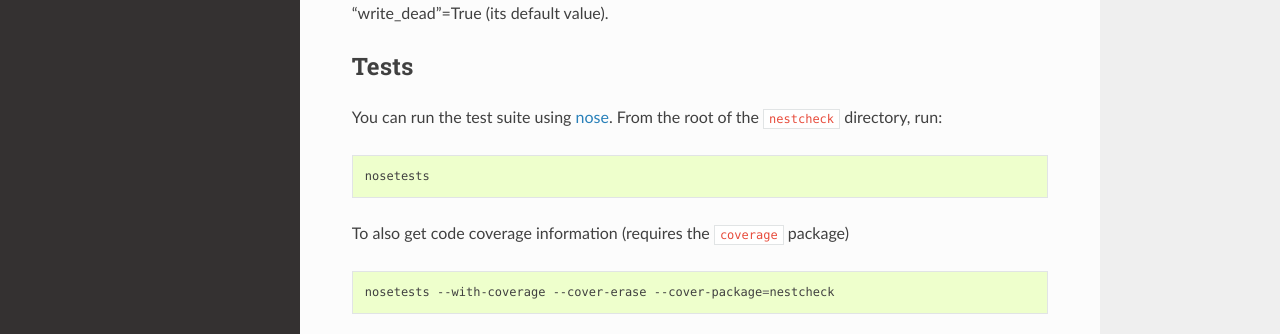
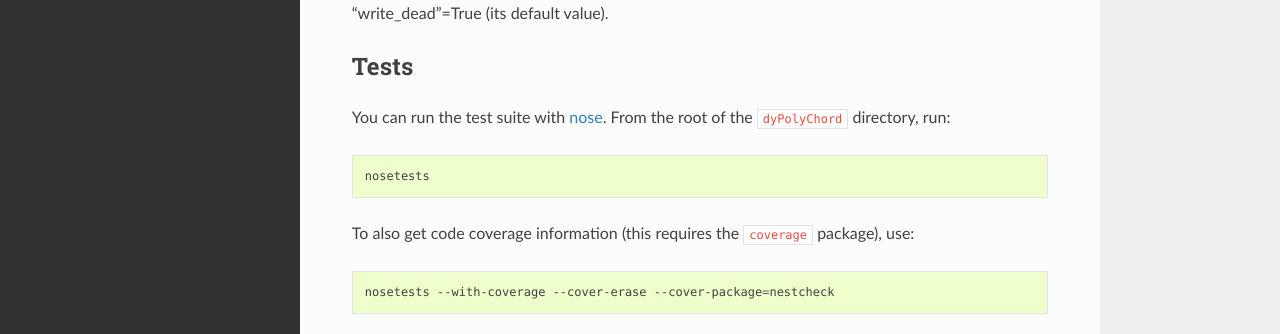
Before and after one commit to ejhigson/nestcheck, a Sphinx documentation site: the page built from docs/install.rst, in a window 1280 px wide and 1374 px high. Shown: the part 823-1157 px from the top of the window. Built offline with Sphinx 7.4.7 and the Read the Docs theme 2.0.0, drawn with Linux system fonts in a browser that asks for light colours.

```diff
--- a/docs/install.rst
+++ b/docs/install.rst
@@ -41,14 +41,13 @@ Note also that producing the birth contour output files needed for ``nestcheck``
 Tests
 -----
 
-You can run the test suite using `nose
-<http://nose.readthedocs.org/>`_. From the root of the ``nestcheck`` directory, run:
+You can run the test suite with `nose <http://nose.readthedocs.org/>`_. From the root of the ``dyPolyChord`` directory, run:
 
 .. code-block:: bash
 
     nosetests
 
-To also get code coverage information (requires the ``coverage`` package)
+To also get code coverage information (this requires the ``coverage`` package), use:
 
 .. code-block:: bash
 
--- a/setup.py
+++ b/setup.py
@@ -17,7 +17,7 @@ def get_long_description():
 
 
 setuptools.setup(name='nestcheck',
-                 version='0.0.1',
+                 version='0.1.0',
                  description=('Error analysis, diagnostic tests and plots for '
                               'nested sampling calculations.'),
                  long_description=get_long_description(),
```
